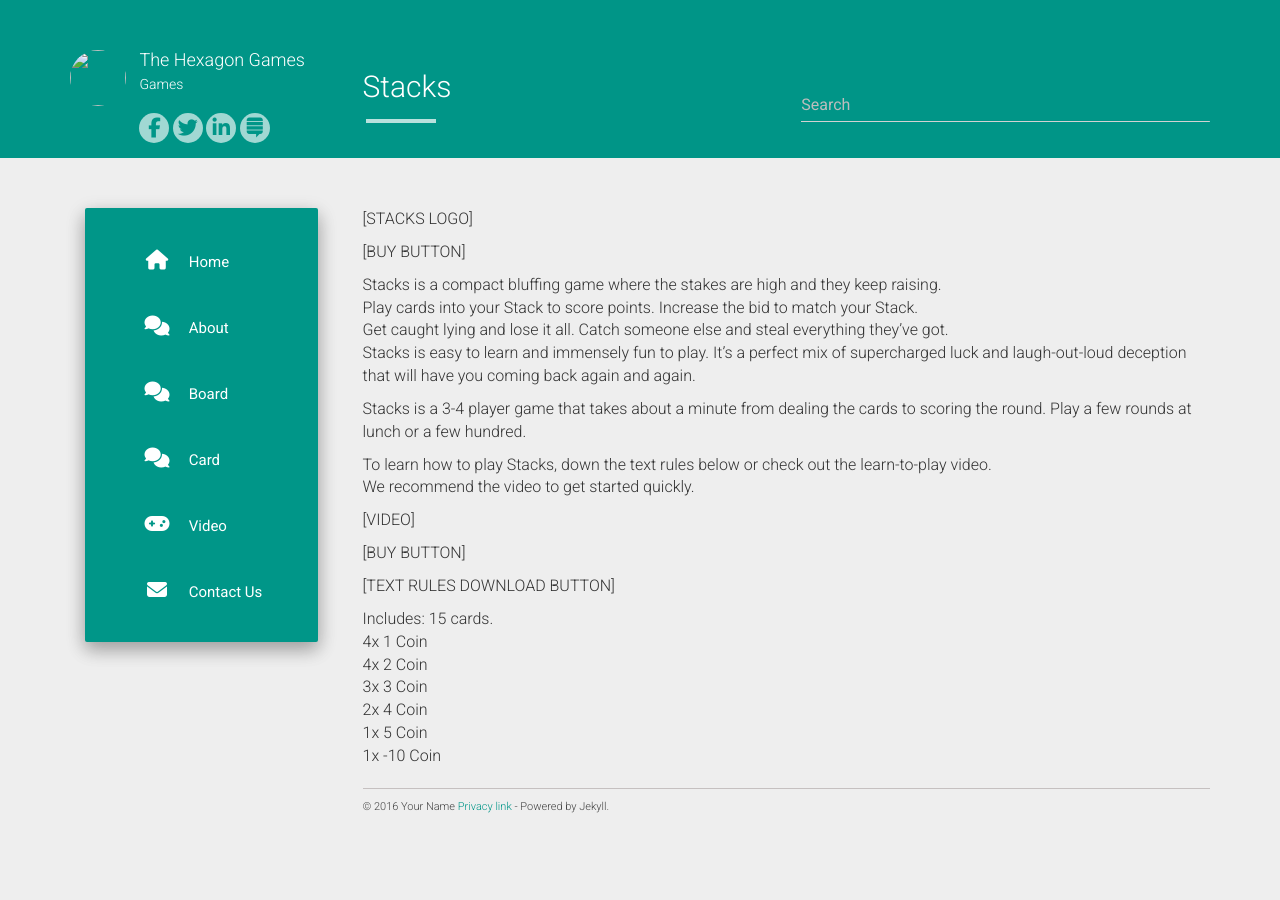
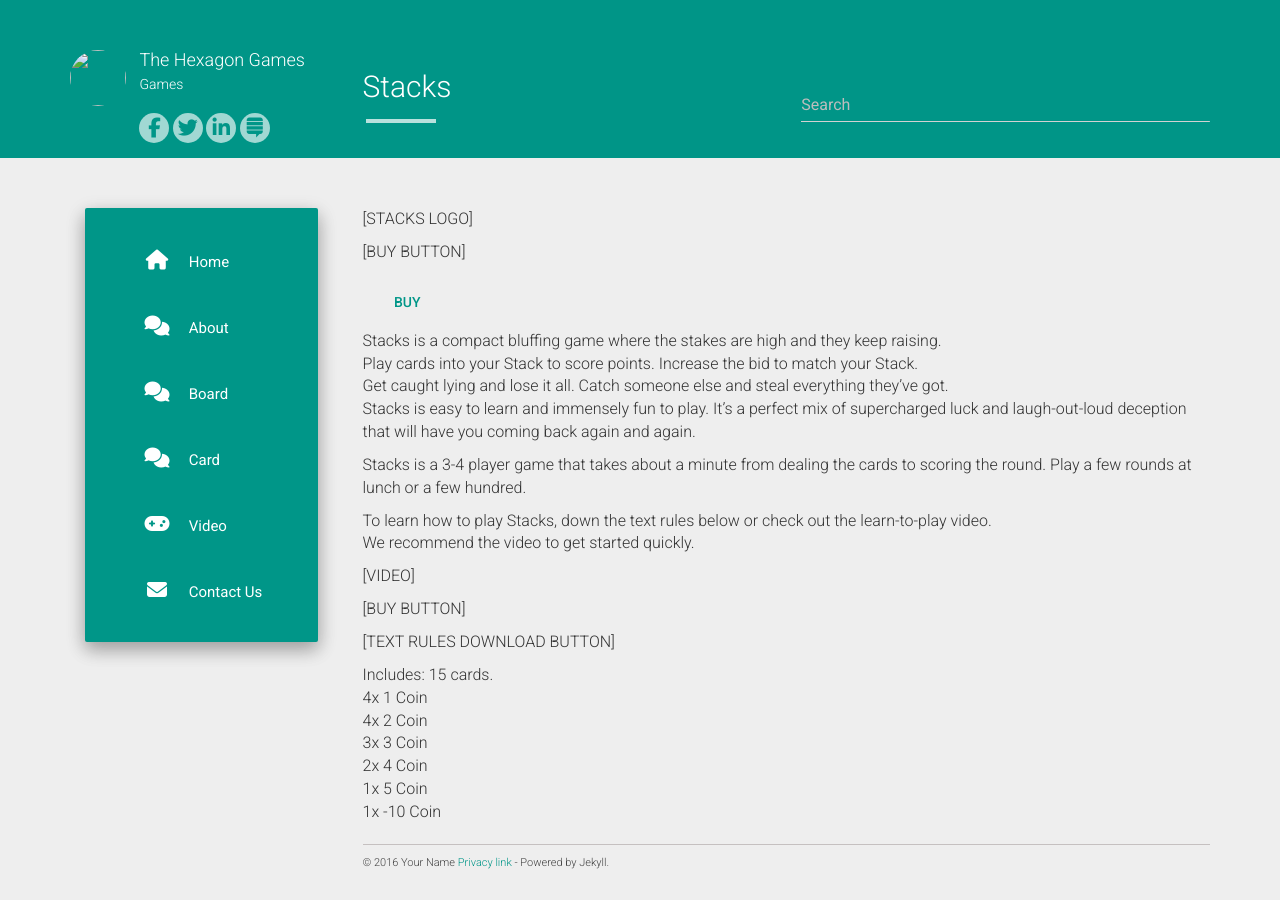
Before and after one commit to MillerHollinger/TheHexagonGames.github.io, a Jekyll site: the page built from stacks.md, in a window 1280 px wide. Built offline with Jekyll 4.4.1, drawn with Linux system fonts in a browser that asks for light colours; nearby versions of some CDN libraries.

Commit message:
Button test

```diff
--- a/stacks.md
+++ b/stacks.md
@@ -6,6 +6,9 @@ permalink: /stacks/
 [STACKS LOGO]
 
 [BUY BUTTON]
+<form action="thehexagongames.com">
+  <button type="button" class="btn btn-primary">Buy</button>
+</form>
 
 Stacks is a compact bluffing game where the stakes are high and they keep raising.
 Play cards into your Stack to score points. Increase the bid to match your Stack.
```
